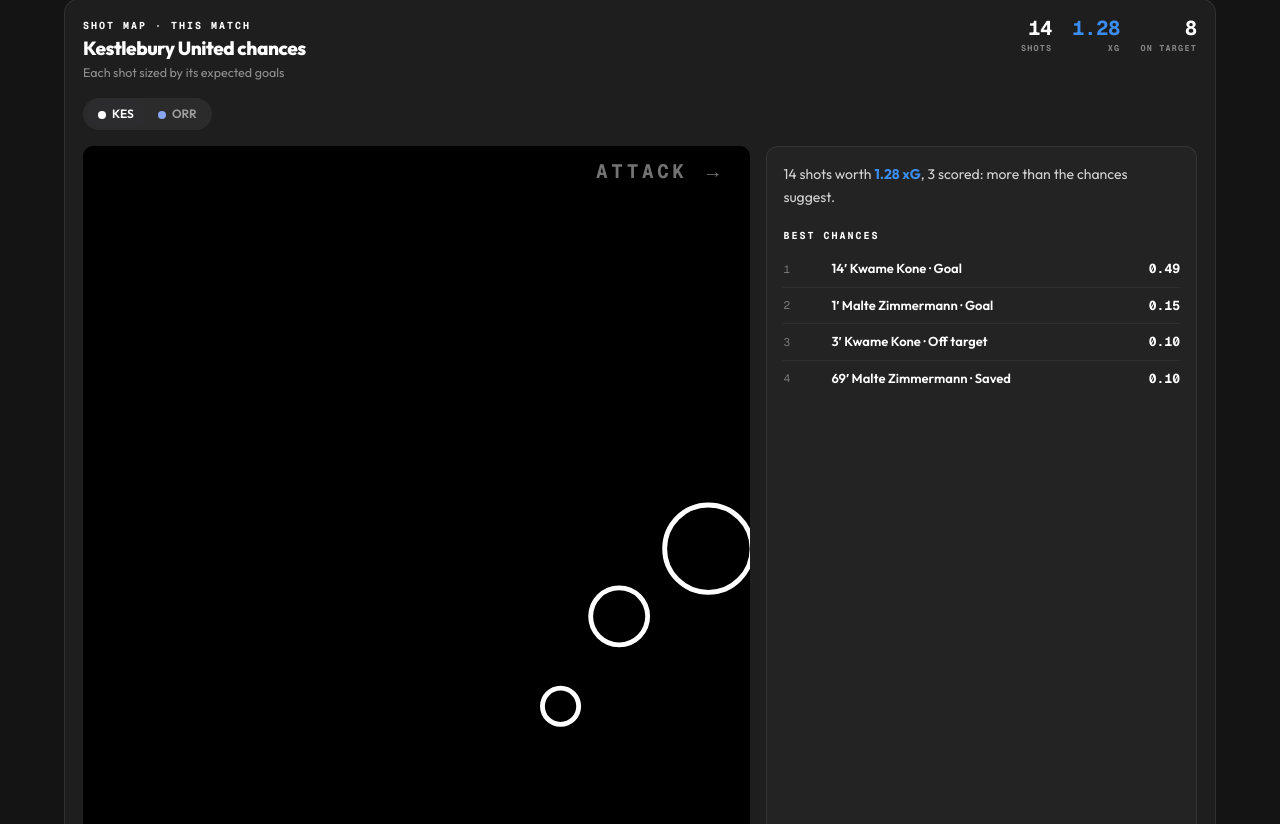
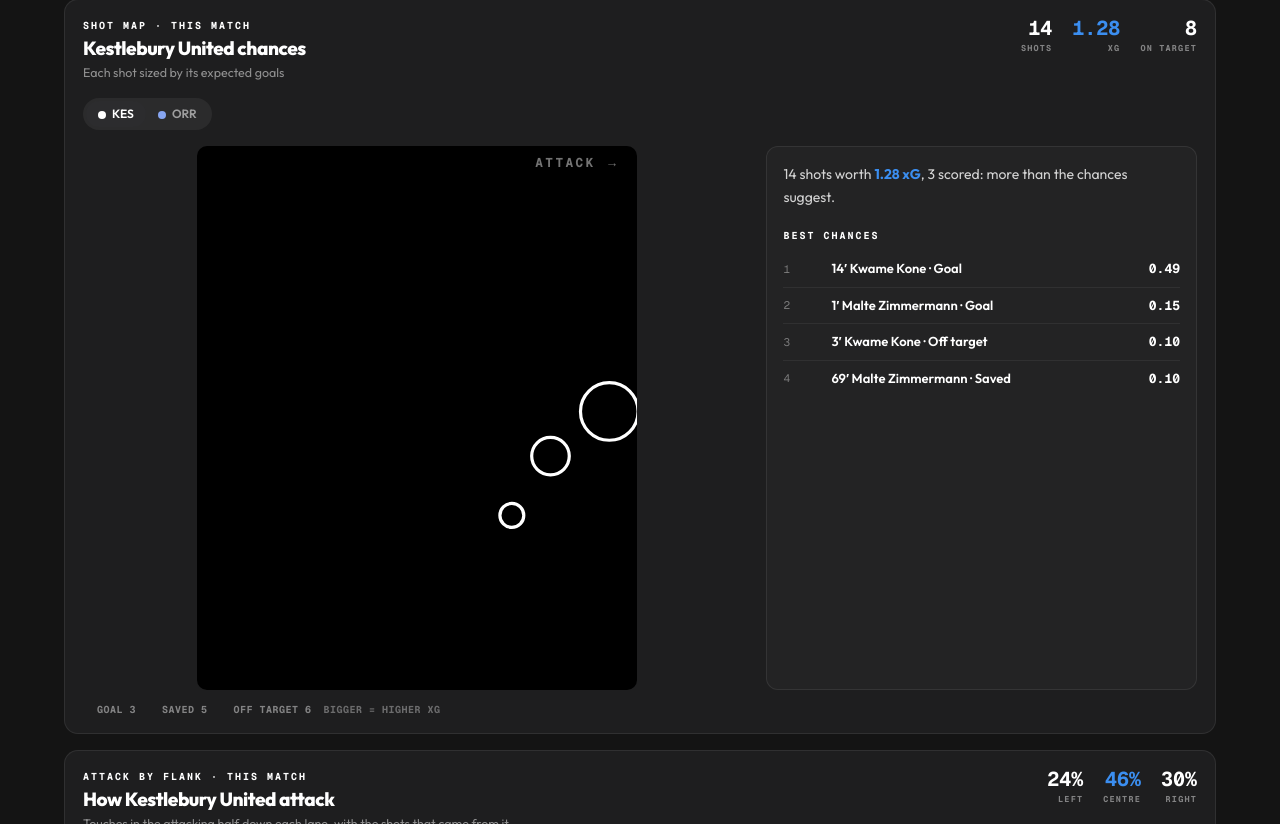
Before and after one commit to ARNAV2684/Overlap, a Next.js app in the folder web/: page /dev/viz in a window 1280 px wide. Shown: the part 536-1360 px from the top of the page. Built offline with nearby package versions, Linux system fonts and the light colour scheme.

Commit message:
Calm the attack-by-flank lanes and size the half pitch

```diff
--- a/web/src/components/charts/FlankAttack.tsx
+++ b/web/src/components/charts/FlankAttack.tsx
@@ -60,11 +60,11 @@ export function FlankAttack({
           <VizPitch half label={`${team} attack by flank: ${lanes.map((l) => `${l.label} ${pct(l.touchShare)}`).join(", ")}`}>
             {lanes.map((l) => (
               <g key={l.channel}>
-                <rect x="52.5" y={l.channel * rh + 0.3} width="52.5" height={rh - 0.6} fill={rampColour(l.touchShare / max)} />
-                <text x="78.75" y={l.channel * rh + rh / 2} textAnchor="middle" className="viz-svg-count" style={{ fontSize: "5px" }}>
+                <rect x="52.5" y={l.channel * rh + 0.3} width="52.5" height={rh - 0.6} fill={rampColour(l.touchShare / max)} fillOpacity="0.6" />
+                <text x="78.75" y={l.channel * rh + rh / 2} textAnchor="middle" className="viz-svg-count" style={{ fontSize: "3.4px" }}>
                   {pct(l.touchShare)}
                 </text>
-                <text x="78.75" y={l.channel * rh + rh / 2 + 4.2} textAnchor="middle" className="viz-svg-label" style={{ fontSize: "2.6px" }}>
+                <text x="78.75" y={l.channel * rh + rh / 2 + 3.4} textAnchor="middle" className="viz-svg-label" style={{ fontSize: "1.7px" }}>
                   {l.shots} SHOTS{shots ? ` · ${l.xg.toFixed(2)} xG` : ""}
                 </text>
               </g>
--- a/web/src/components/viz/Viz.tsx
+++ b/web/src/components/viz/Viz.tsx
@@ -137,7 +137,7 @@ export function StatStrip({ cells }: { cells: { value: string; label: string; sh
 /** A near-black pitch, attacking left → right, in metres (viewBox 105 × 68; `half` shows the attacking half). */
 export function VizPitch({ children, half = false, label, attack = true }: { children?: ReactNode; half?: boolean; label: string; attack?: boolean }) {
   return (
-    <svg viewBox={half ? "50 0 55 68" : "0 0 105 68"} className="viz-pitch block w-full" role="img" aria-label={label}>
+    <svg viewBox={half ? "50 0 55 68" : "0 0 105 68"} className={`viz-pitch block w-full ${half ? "mx-auto max-w-[440px]" : ""}`} role="img" aria-label={label}>
       <rect x="0" y="0" width="105" height="68" fill="var(--color-viz-bg)" />
       {children}
       <g fill="none" stroke="var(--color-viz-line)" strokeWidth="0.3" pointerEvents="none">
```
